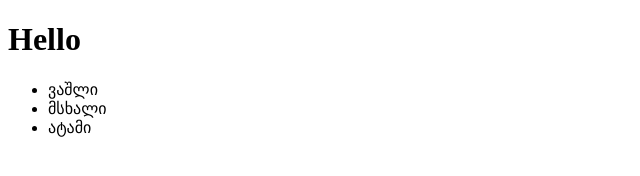
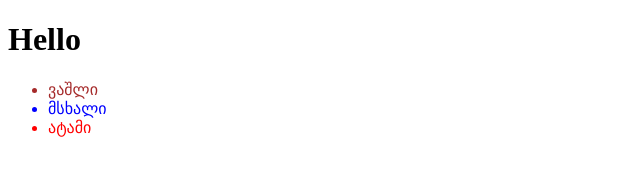
Before and after one commit to data818/classwor_4, a plain HTML site: page index.html in a window 1280 px wide. Shown: the whole page, without its empty margins (0-640 px from the left). Drawn offline with Linux system fonts and the light colour scheme.

Commit message:
end commit

```diff
--- a/index.html
+++ b/index.html
@@ -9,9 +9,9 @@
   <body>
     <h1>Hello</h1>
     <ul>
-      <li>ვაშლი</li>
-      <li>მსხალი</li>
-      <li>ატამი</li>
+      <li class="apple">ვაშლი</li>
+      <li class="pear">მსხალი</li>
+      <li class="peach">ატამი</li>
     </ul>
   </body>
 </html>
--- a/style.css
+++ b/style.css
@@ -0,0 +1,9 @@
+.apple {
+  color: brown;
+}
+.pear {
+  color: blue;
+}
+.peach {
+  color: red;
+}
```
